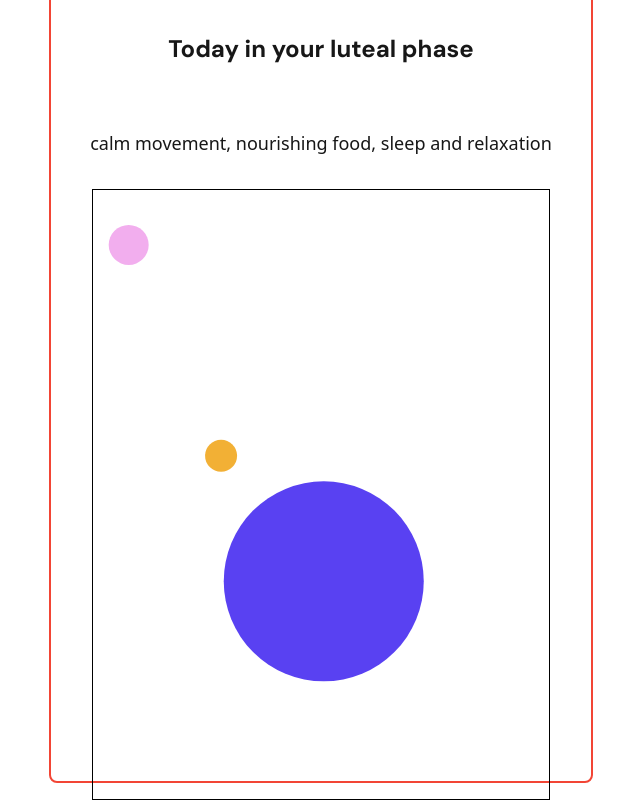
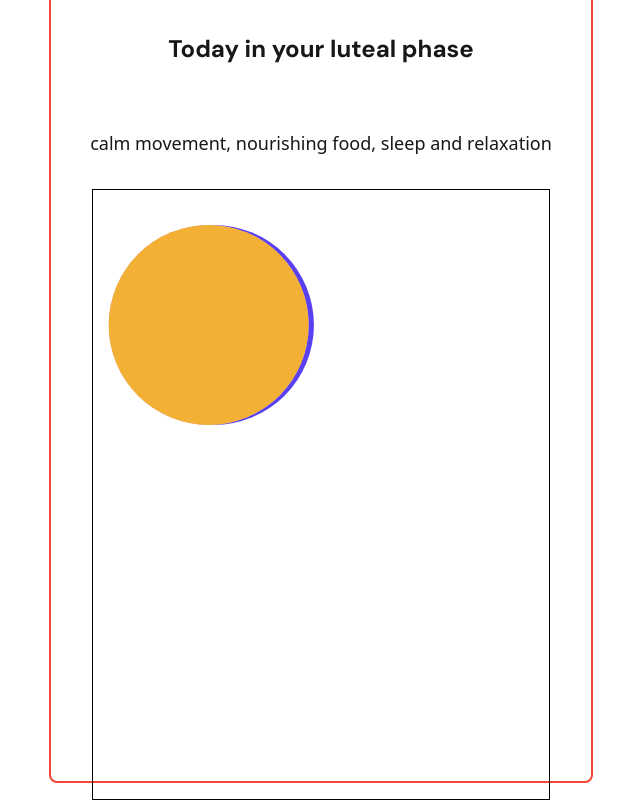
Before and after one commit to zofienora/cyclecoach, a Next.js app in the folder my-app/: page / in a window 1280 px wide. Shown: the part 817-1617 px from the top of the page, without its empty margins (319-959 px from the left). Built offline with nearby package versions, Linux system fonts and the light colour scheme.

Commit message:
added initials for different start positions of the circles

```diff
--- a/my-app/app/components/PhaseTracker.tsx
+++ b/my-app/app/components/PhaseTracker.tsx
@@ -24,21 +24,26 @@ export default function PhaseTracker() {
       calm movement, nourishing food, sleep and relaxation
     </h3>
     <div ref={containerRef} className="w-[90%] h-[80%] mx-auto border relative">
+      {/* Top circle */}
       <motion.div
         className="w-50 h-50 rounded-full bg-secondary absolute"
+        initial={{
+          x: [dimensions.width * 0.1, dimensions.width * 0.4, dimensions.width * 0.1],
+          y: [dimensions.height * 0.1, dimensions.height * 0.4, dimensions.height * 0.1],
+        }}
         animate={{
-                x: [0, dimensions.width * 0.3, 0],
+            x: [0, dimensions.width * 0.4, 0],
             y: [0, dimensions.height * 0.5, 0],
           }}
         transition={{
         repeat: Infinity,
-            duration: 12,
+        duration: 100,
         ease: 'linear',
         }}
       />
       {/* Center circle */}
       <motion.div
-        className="w-10 h-10 rounded-full bg-primary absolute"
+        className="w-50 h-50 rounded-full bg-primary absolute"
         animate={{
             x: [0, dimensions.width * 0.3, 0],
             y: [0, dimensions.height * 0.5, 0],
@@ -52,14 +57,14 @@ export default function PhaseTracker() {
 
       {/* Bottom zone circle */}
       <motion.div
-        className="w-8 h-8 rounded-full bg-accent absolute"
+        className="w-50 h-50 rounded-full bg-accent absolute"
         animate={{
             x: [0, dimensions.width * 0.3, 0],
             y: [0, dimensions.height * 0.5, 0],
           }}
         transition={{
           repeat: Infinity,
-          duration: 14,
+          duration: 100,
           ease: 'linear',
         }}
       />
```
Lines whose indentation alone changed are shown as unchanged.
